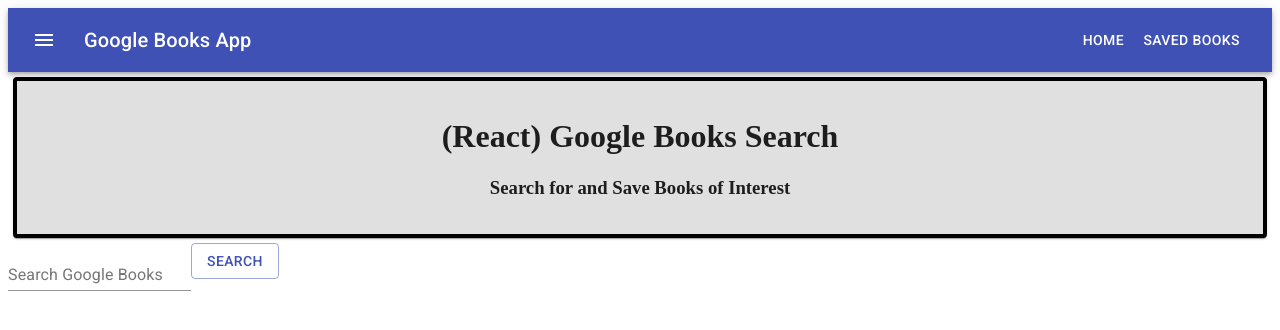
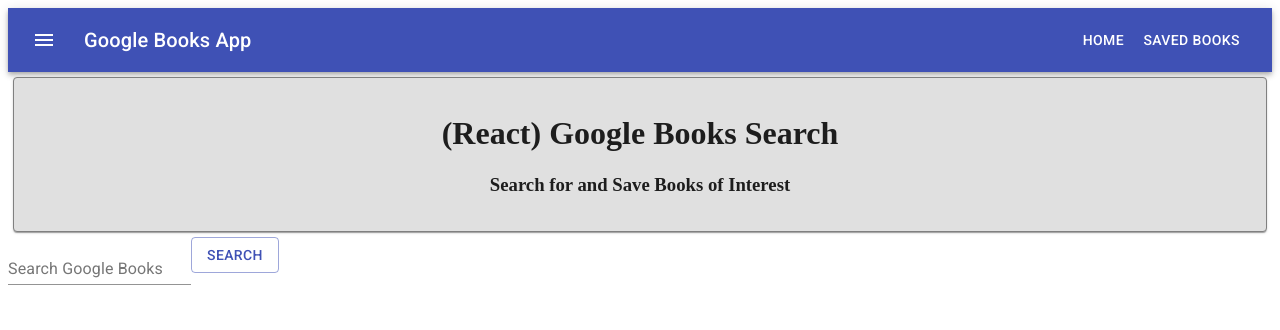
Before and after one commit to acerjak/googlebooksreact, a React (Create React App) app in the folder client/: page / in a window 1280 px wide. Shown: the top 330 px of the page. Built offline with nearby package versions, Linux system fonts and the light colour scheme.

Commit message:
styling change to header

```diff
--- a/client/src/components/Header/Header.js
+++ b/client/src/components/Header/Header.js
@@ -11,7 +11,7 @@
       padding: theme.spacing(2),
       textAlign: 'center',
       color: theme.palette.primary.dark.text,
-      border: 'black solid 0.25rem',
+      border: '1px solid grey',
       margin: '5px',
       boxShadow: '1 1px 5px 1px',
       backgroundColor: '#E0E0E0',
```
